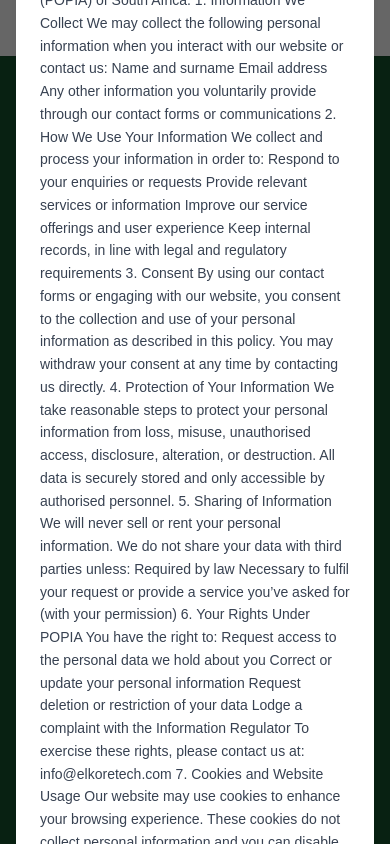
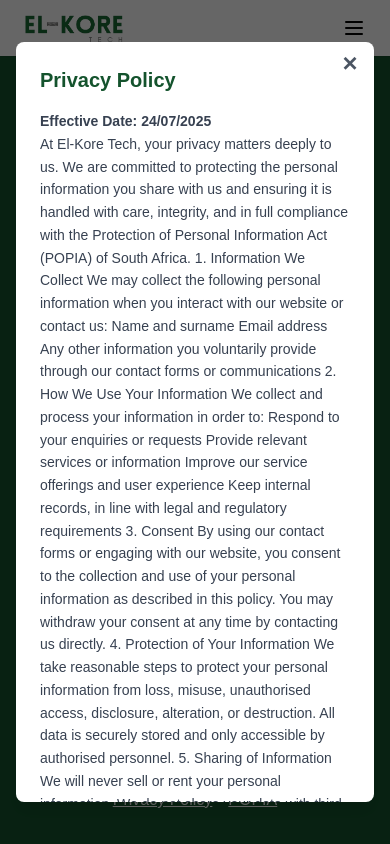
Before and after one commit to OluwaJudah/ikore, a Next.js app: page / in a window 390 px wide. Both pictures are taken after a click on the button "Privacy Policy". Shown: the part 4778-5622 px from the top of the page. Built offline with nearby package versions, Linux system fonts and the light colour scheme.

Commit message:
refactor: made modal mobile responsive

```diff
--- a/components/Footer.tsx
+++ b/components/Footer.tsx
@@ -37,24 +37,27 @@ const Footer = () => {
           >
             <motion.div
               ref={modalRef}
-              className="bg-white rounded-lg shadow-lg p-6 max-w-xl w-full relative"
+              className="bg-white rounded-lg shadow-lg relative w-full max-w-xl max-h-[90vh] overflow-y-auto p-6 md:p-8"
               initial={{ y: -30, opacity: 0 }}
               animate={{ y: 0, opacity: 1 }}
               exit={{ y: -30, opacity: 0 }}
               transition={{ duration: 0.3 }}
             >
+              {/* Close Button */}
               <button
                 onClick={handleCloseModal}
                 className="absolute top-2 right-4 text-gray-600 text-xl font-bold hover:text-red-500"
               >
                 ✕
               </button>
+
+              {/* Modal Title */}
               <h2 className="text-xl font-bold mb-4 text-green-900">
-                {modalContent === "privacy"
-                  ? "Privacy Policy"
-                  : "POPIA Disclaimer"}
+                {modalContent === "privacy" ? "Privacy Policy" : "POPIA Notice"}
               </h2>
-              <p className="text-gray-700 font-montserrat text-sm leading-relaxed">
+
+              {/* Modal Body (Scrollable on overflow) */}
+              <div className="text-gray-700 font-montserrat text-sm leading-relaxed space-y-4">
                 {modalContent === "privacy" ? (
                   <>
                     <b>Effective Date: 24/07/2025</b> <br />
@@ -115,7 +118,7 @@ const Footer = () => {
                     please contact us at info@elkoretech.com.
                   </>
                 )}
-              </p>
+              </div>
             </motion.div>
           </motion.div>
         )}
```
